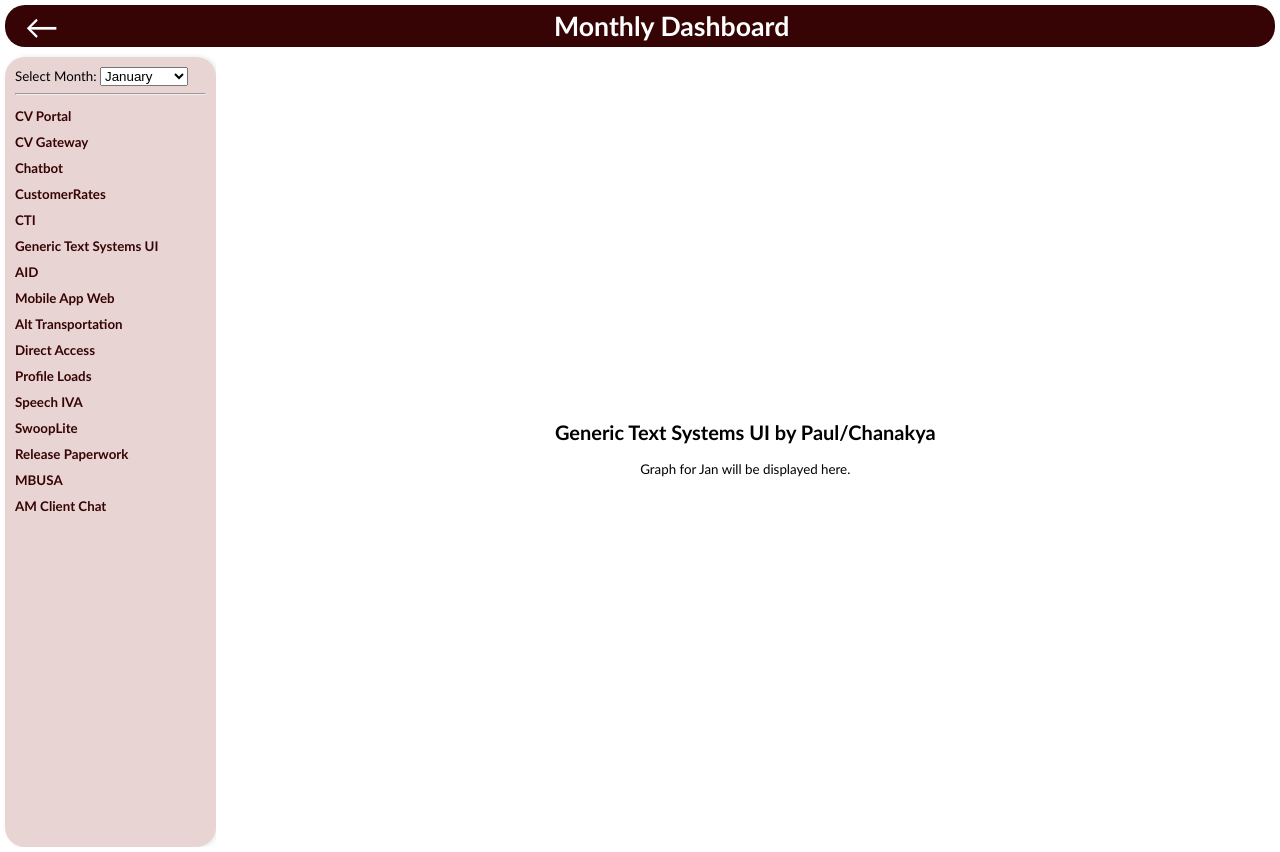
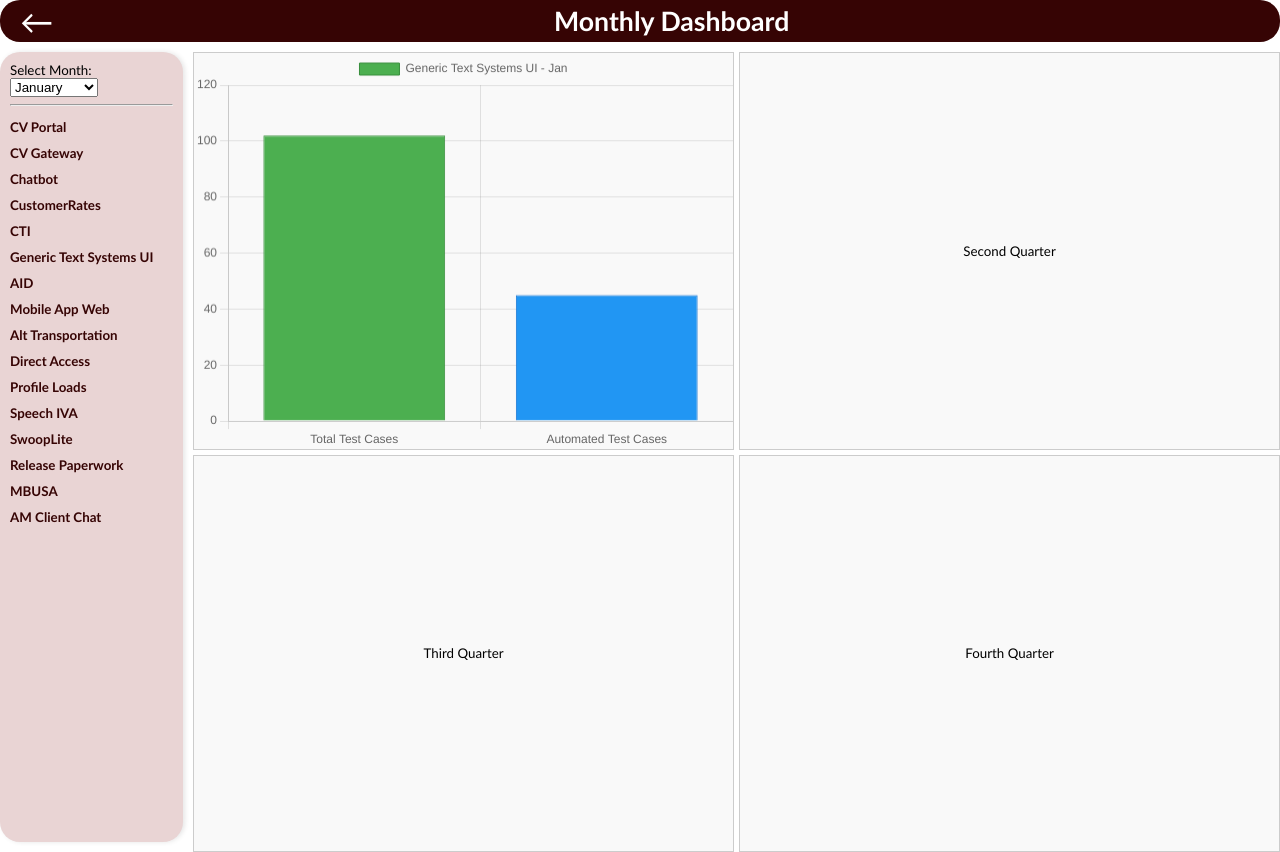
Before and after one commit to aasifhossain/qa-dashboards, a website: page pages/monthly.html in a window 1280 px wide. Both pictures are taken after a click on the link "Generic Text Systems UI". Drawn offline with nearby package versions, Linux system fonts and the light colour scheme.

Commit message:
Add bar chart for monthly dashboard

```diff
--- a/pages/monthly.html
+++ b/pages/monthly.html
@@ -6,6 +6,7 @@
     <meta name="viewport" content="width=device-width, initial-scale=1.0">
     <title>Monthly Dashboard</title>
     <link rel="stylesheet" href="../styles/monthly.css"> <!-- Link to your CSS file -->
+    <script src="https://cdn.jsdelivr.net/npm/chart.js"></script>
 </head>
 
 <body>
@@ -56,11 +57,14 @@
                 </ul>
             </nav>
         </div>
-        <main class="main-section">
-            <div id="graph-container">
-                <p>Select a project to view the graph.</p>
+        <div class="dashboard-grid">
+            <div class="grid-item" id="chart-container">
+                <div id="graph-container"></div> <!-- Bar chart will be rendered here -->
             </div>
-        </main>
+            <div class="grid-item">Second Quarter</div>
+            <div class="grid-item">Third Quarter</div>
+            <div class="grid-item">Fourth Quarter</div>
+        </div>
     </div>
 
     <script src="../scripts/monthly.js"></script> <!-- Link to your JavaScript file -->
--- a/scripts/monthly.js
+++ b/scripts/monthly.js
@@ -1,35 +1,48 @@
-// import {fetchData} from './utility.js';
+async function showMonthlyGraph (projectName) {
+  const monthSelected = document.getElementById('month-select').value
+  const graphContainer = document.getElementById('graph-container')
 
-async function fetchData (monthName, appName, columnNumber, year = 2025) {
-  const filePath = `../data/${monthName}${year}.csv` // Adjust the path if needed
-  try {
-    const response = await fetch(filePath)
-    if (!response.ok) {
-      throw new Error(
-        `Failed to fetch data from ${filePath}: ${response.statusText}`
-      )
-    }
-    const csvData = await response.text()
-    const rows = csvData.split('\n') // Split rows by newline
-    for (const row of rows) {
-      const columns = row.split(',') // Split columns by comma
-      if (columns[0].trim() === appName) {
-        return columns[columnNumber] // Return the desired column value
+  // Generate random counts for demonstration
+  const totalTestCases = Math.floor(Math.random() * 1000) + 100 // Random between 100 and 1100
+  const automatedTestCases = Math.floor(Math.random() * totalTestCases) // Random less than totalTestCases
+
+  // Clear the graph container and add a new canvas
+  graphContainer.innerHTML = `<canvas id="barChart"></canvas>`
+  const canvas = document.getElementById('barChart')
+
+  // Set the canvas to take up the full size of the parent
+  canvas.style.width = '100%'
+  canvas.style.height = '100%'
+
+  // Create the bar chart using Chart.js
+  new Chart(canvas.getContext('2d'), {
+    type: 'bar',
+    data: {
+      labels: ['Total Test Cases', 'Automated Test Cases'],
+      datasets: [
+        {
+          label: `${projectName} - ${monthSelected}`,
+          data: [totalTestCases, automatedTestCases],
+          backgroundColor: ['#4CAF50', '#2196F3'], // Colors for the bars
+          borderColor: ['#388E3C', '#1976D2'], // Border colors
+          borderWidth: 1
+        }
+      ]
+    },
+    options: {
+      responsive: true, // Ensures the chart resizes with the parent
+      maintainAspectRatio: false, // Allows the chart to fill the parent container
+      plugins: {
+        legend: {
+          display: true,
+          position: 'top'
+        }
+      },
+      scales: {
+        y: {
+          beginAtZero: true
+        }
       }
     }
-    return null; // Return null if no matching appName is found
-  } catch (error) {
-    console.error(`Error fetching data: ${error.message}`)
-    return null;
-  }
+  })
 }
-
-async function showMonthlyGraph (projectName) {
-  const monthSelected = document.getElementById('month-select').value;
-  const graphContainer = document.getElementById('graph-container');
-  if (projectName && monthSelected) {
-    const owner = await fetchData(monthSelected, projectName, 1) // 1 is the column number for owner name
-    console.log(`Owner Name: ${owner}`)
-    graphContainer.innerHTML = `<h2>${projectName} by ${owner}</h2><p>Graph for ${monthSelected} will be displayed here.</p>`
-  }
-}
--- a/scripts/permission.js
+++ b/scripts/permission.js
@@ -14,4 +14,4 @@ function checkPermission() {
 }
 
 // Run the permission check when the page loads
-window.onload = checkPermission;
+// window.onload = checkPermission;
--- a/styles/monthly.css
+++ b/styles/monthly.css
@@ -1,10 +1,12 @@
 body {
-    justify-content: center;
-    align-items: center;
-    height: 200px; /* Make the container take the full height of the viewport */
+    display: flex;
+    flex-direction: column;
+
+    height: 100vh; /* Full height of the viewport */
     font-size: smaller;
     font-family: 'Trebuchet MS', 'Lucida Sans Unicode', 'Lucida Grande', 'Lucida Sans', Arial, sans-serif;
-    margin: 5px;
+    margin: 0; /* Remove default margin to prevent overflow */
+    overflow: hidden; /* Prevent scrollbars */
 }
 
 .top-section {
@@ -43,6 +45,7 @@ body {
     background-color: #e9d4d4;
     padding: 10px;
     margin-top: 10px;
+    margin-right: 10px;
     box-shadow: 2px 0 5px rgba(0, 0, 0, 0.1);
     border-radius: 20px;
 }
@@ -60,23 +63,38 @@ body {
     text-decoration: none;
     color: #360404;
     font-weight: bold;
+    transition: transform 0.3s ease, color 0.3s;
 
 }
 
 .left-navigation a:hover {
     color: #f9f9fb;
+    text-decoration: underline;
+    font-weight: bold;
 
 }
 
-.main-section {
-    flex: 1;
-    padding: 20px;
-    background-color: #ffffff;
+.dashboard-grid {
+    margin-top: 10px;
+    display: grid;
+    grid-template-rows: 1fr 1fr; /* Two rows of equal height */
+    grid-template-columns: 1fr 1fr; /* Two columns of equal width */
+    gap: 5px; /* Space between grid items */
+    height: 100%; /* Full height of the parent container */
+    width: 100%; /* Full width of the parent container */
+
+
+}
+
+.grid-item {
+    border: 1px solid #ccc; /* Optional: Add a border for visibility */
     display: flex;
     justify-content: center;
     align-items: center;
+    background-color: #f9f9f9; /* Optional: Background color */
 }
 
 #graph-container {
-    text-align: center;
+    width: 100%; /* Full width of the grid item */
+    height: 100%; /* Full height of the grid item */
 }
```
